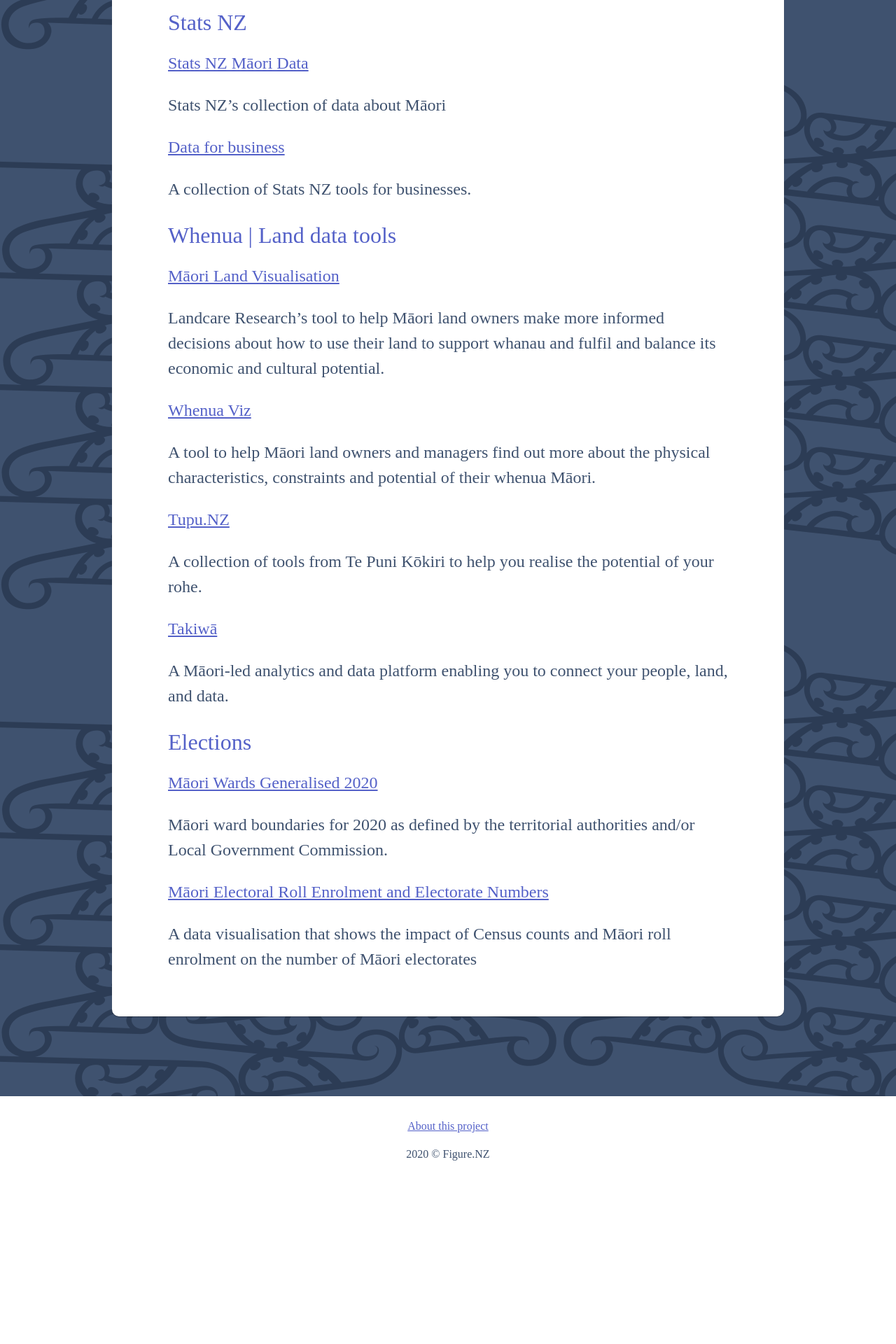
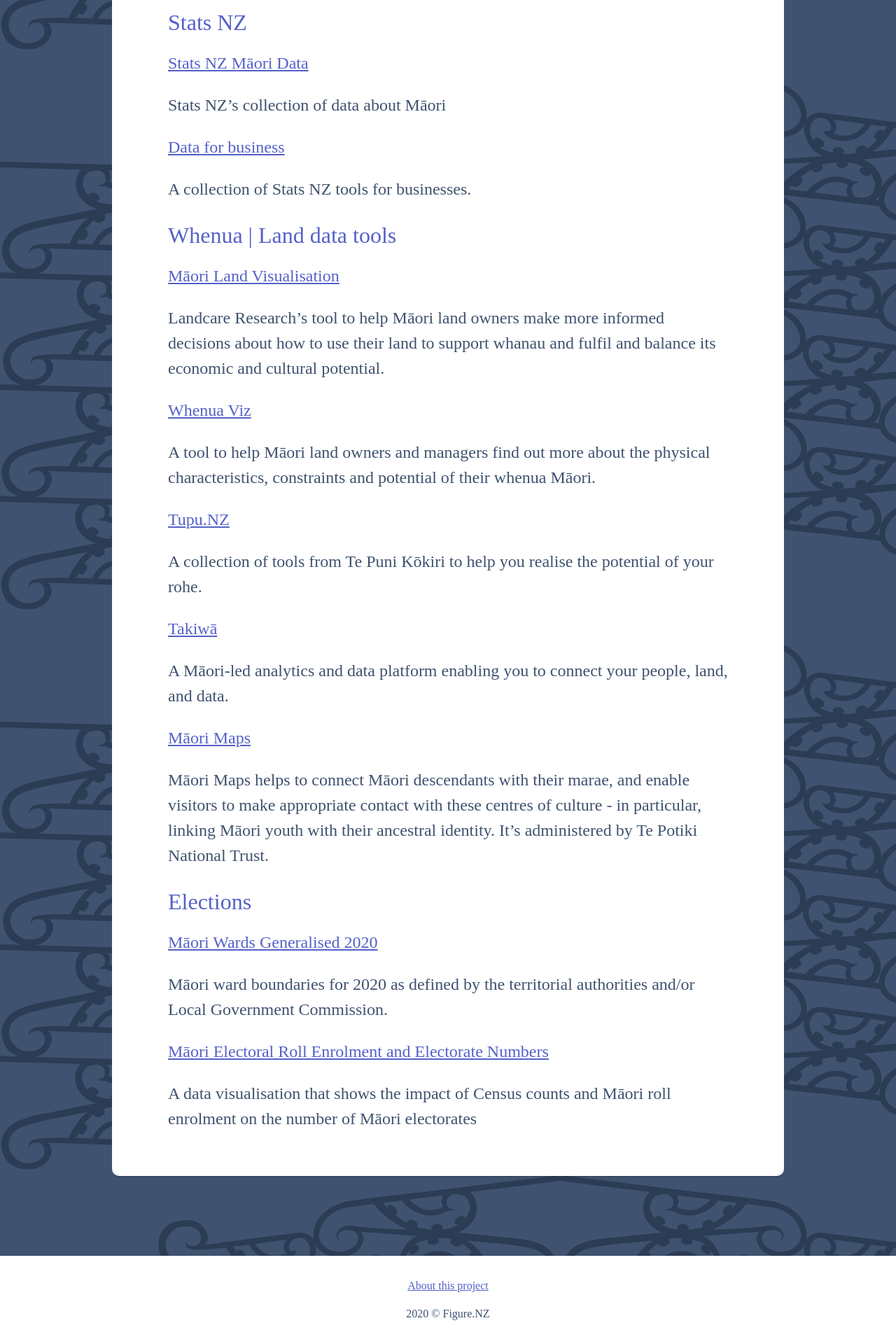
Before and after one commit to figurenz/microsite-maori, a Jekyll site: the page built from tools.md, in a window 1280 px wide. Shown: the part 1638-3558 px from the top of the page at 70% size. Built offline with Jekyll 4.4.1, drawn with Linux system fonts in a browser that asks for light colours; some web fonts are replaced.

Commit message:
add Māori maps tool

```diff
--- a/tools.md
+++ b/tools.md
@@ -60,6 +60,10 @@ A collection of tools from Te Puni Kōkiri to help you realise the potential of
 
 A Māori-led analytics and data platform enabling you to connect your people, land, and data.
 
+[Māori Maps](https://maorimaps.com/)
+
+Māori Maps helps to connect Māori descendants with their marae, and enable visitors to make appropriate contact with these centres of culture - in particular, linking Māori youth with their ancestral identity. It's administered by Te Potiki National Trust.
+
 ### Elections
 
 [Māori Wards Generalised 2020](https://catalogue.data.govt.nz/dataset/mori-ward-2020-generalised)
```
